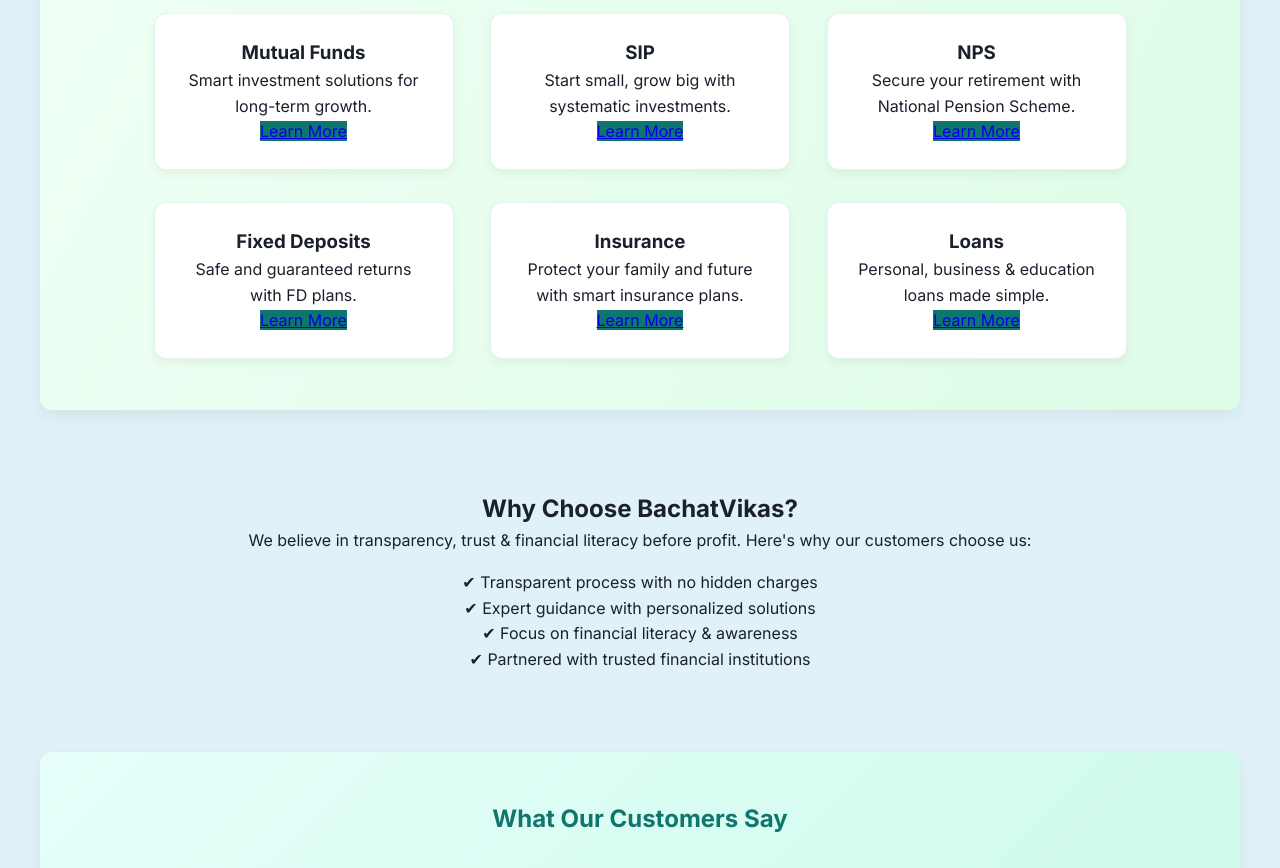
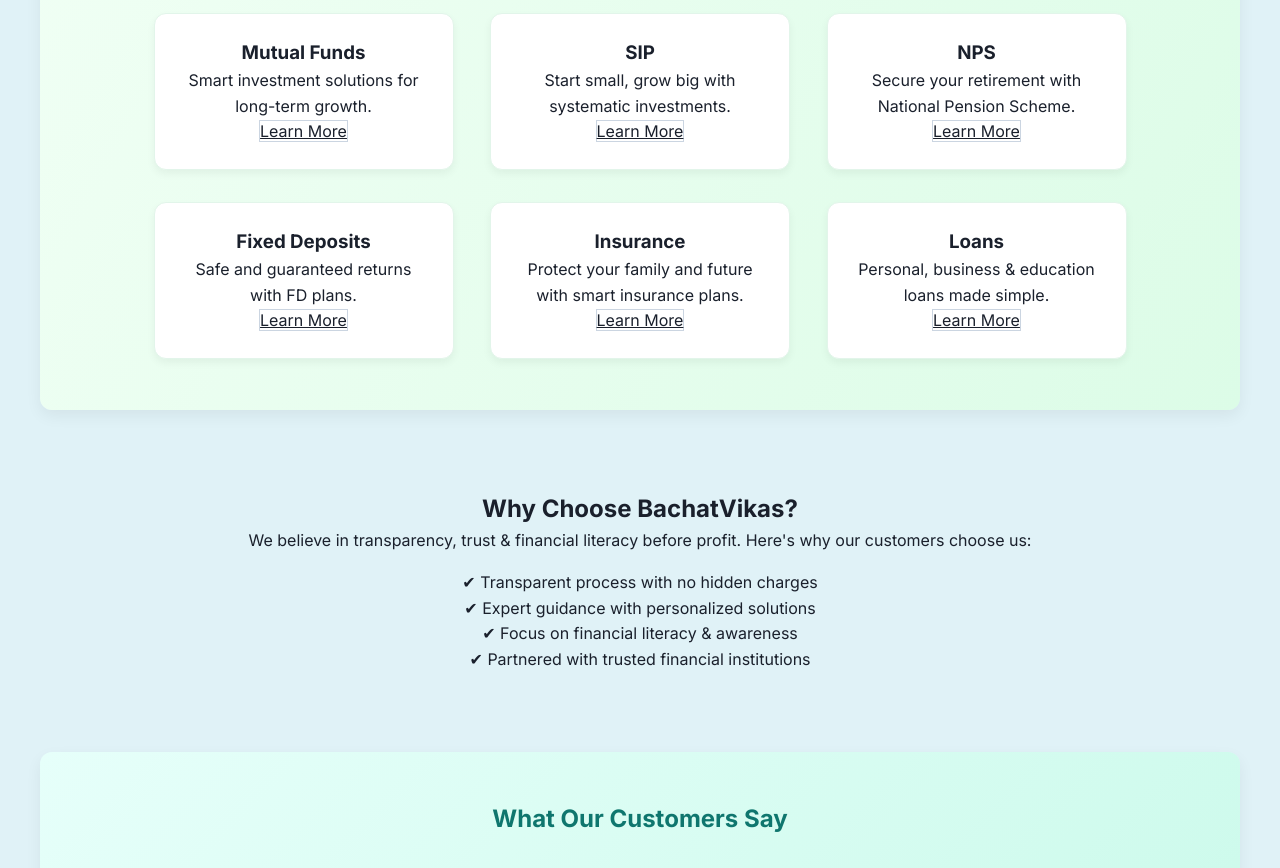
Before and after one commit to Bachatvikas/bachatvikas.github.io, a plain HTML site: page index.html in a window 1280 px wide. Shown: the part 879-1747 px from the top of the page. Drawn offline with Linux system fonts and the light colour scheme.

Commit message:
Update index.html

```diff
--- a/index.html
+++ b/index.html
@@ -121,7 +121,9 @@
       border-color:#c7ecd7;
     }
     .blog-card a {
-      background:#0f766e; /* green button */
+      background:#ffffff; /* white button */
+      color:#1a202c;      /* dark text for contrast */
+      border:1px solid #cbd5e1; /* subtle outline so it still looks like a button */
     }
 
     .reviews {
```
